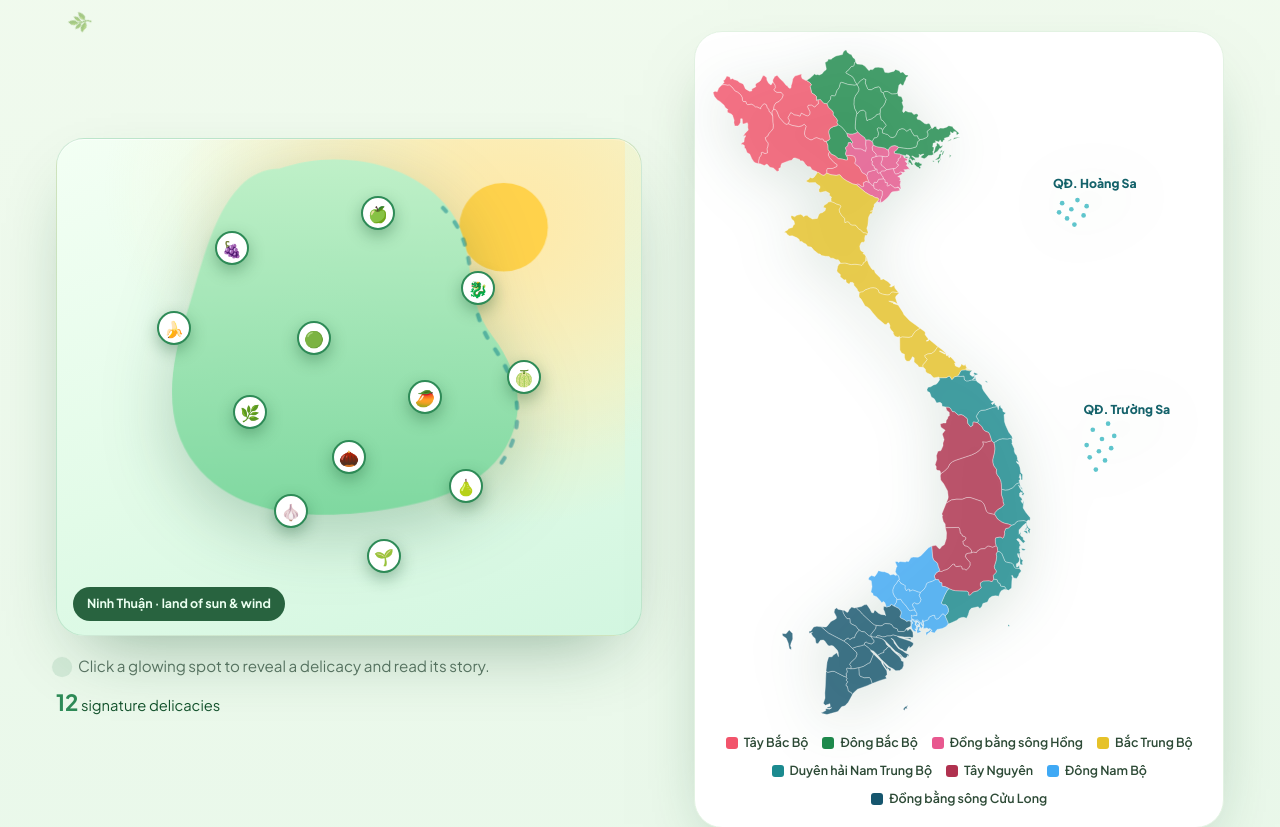
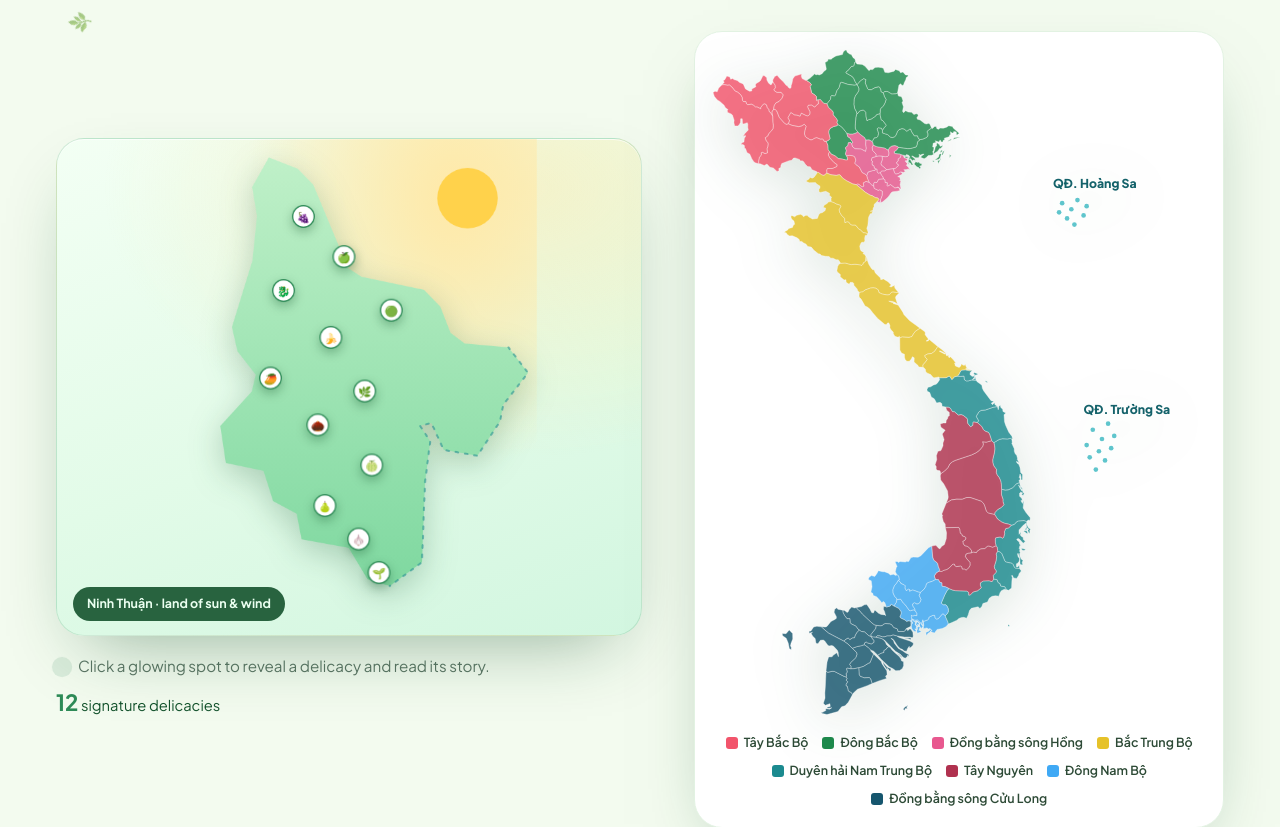
Before and after one commit to TalJa1/VNCom_Map, a React (Vite) app: page / in a window 1280 px wide. Shown: the part 2120-2947 px from the top of the page. Built offline with nearby package versions, Linux system fonts and the light colour scheme.

Commit message:
refactor: Update NinhThuanMap styles and improve hotspot positioning

```diff
--- a/src/App.css
+++ b/src/App.css
@@ -441,7 +441,7 @@
 .story__body .btn { margin-top: 8px; }
 
 /* ============ 3 · MAP ============ */
-.section--map { background: linear-gradient(180deg, var(--bg) 0%, var(--bg-soft) 100%); max-width: none; }
+.section--map { background: transparent; max-width: none; }
 .section--map > * { max-width: 1240px; margin-left: auto; margin-right: auto; }
 .mapgrid {
   position: relative;
--- a/src/components/NinhThuanMap.css
+++ b/src/components/NinhThuanMap.css
@@ -23,15 +23,17 @@
   width: 100%;
   height: 100%;
 }
+.ntmap__land-group {
+  transform-origin: center;
+  animation: ntFloat 9s ease-in-out infinite;
+}
 .ntmap__land {
   filter: drop-shadow(0 14px 24px rgba(16, 80, 40, 0.25));
-  transform-origin: center;
-  animation: ntFloat 9s ease-in-out infinite;
 }
 .ntmap__sun {
   fill: #ffd24a;
   animation: ntSunPulse 5s ease-in-out infinite;
-  transform-origin: 312px 64px;
+  transform-origin: 4980px 8220px;
 }
 .ntmap__coast {
   stroke: rgba(27, 138, 143, 0.55);
@@ -55,22 +57,23 @@
 
 /* ---- hotspots ---- */
 .ntmap__spot {
-  position: absolute;
-  transform: translate(-50%, -50%);
-  width: 34px;
-  height: 34px;
+  position: relative;
+  display: flex;
+  align-items: center;
+  justify-content: center;
+  width: 100%;
+  height: 100%;
   border: none;
   background: transparent;
   cursor: pointer;
   padding: 0;
-  z-index: 2;
   animation: ntRise 0.6s both ease-out;
 }
 .ntmap__spot.is-active { z-index: 6; }
 
 @keyframes ntRise {
-  from { opacity: 0; transform: translate(-50%, calc(-50% + 14px)) scale(0.4); }
-  to { opacity: 1; transform: translate(-50%, -50%) scale(1); }
+  from { opacity: 0; transform: translateY(14px) scale(0.4); }
+  to { opacity: 1; transform: translateY(0) scale(1); }
 }
 
 .ntmap__pulse {
--- a/src/components/NinhThuanMap.tsx
+++ b/src/components/NinhThuanMap.tsx
@@ -8,21 +8,19 @@ interface NinhThuanMapProps {
   onSelect: (productId: string) => void
 }
 
-/* Hand-placed hotspot coordinates (% of the panel box). One per delicacy,
- * scattered over the stylised province silhouette. */
-const SPOTS: { top: number; left: number }[] = [
-  { top: 22, left: 30 },
-  { top: 15, left: 55 },
-  { top: 30, left: 72 },
-  { top: 40, left: 44 },
-  { top: 38, left: 20 },
-  { top: 52, left: 63 },
-  { top: 55, left: 33 },
-  { top: 64, left: 50 },
-  { top: 48, left: 80 },
-  { top: 70, left: 70 },
-  { top: 75, left: 40 },
-  { top: 84, left: 56 },
+const SPOTS: { x: number; y: number }[] = [
+  { x: 4700, y: 8270 },
+  { x: 4760, y: 8330 },
+  { x: 4670, y: 8380 },
+  { x: 4830, y: 8410 },
+  { x: 4740, y: 8450 },
+  { x: 4650, y: 8510 },
+  { x: 4790, y: 8530 },
+  { x: 4720, y: 8580 },
+  { x: 4800, y: 8640 },
+  { x: 4730, y: 8700 },
+  { x: 4780, y: 8750 },
+  { x: 4810, y: 8800 },
 ]
 
 export default function NinhThuanMap({ onSelect }: NinhThuanMapProps) {
@@ -34,9 +32,9 @@ export default function NinhThuanMap({ onSelect }: NinhThuanMapProps) {
     <div className="ntmap">
       <div className="ntmap__panel">
         {/* decorative province silhouette + sun + rays */}
-        <svg className="ntmap__bg" viewBox="0 0 400 360" aria-hidden="true">
+        <svg className="ntmap__bg" viewBox="4525 8132 558 738">
           <defs>
-            <radialGradient id="ntSun" cx="78%" cy="18%" r="60%">
+            <radialGradient id="ntSun" cx="78%" cy="12%" r="55%">
               <stop offset="0%" stopColor="#ffe9a8" />
               <stop offset="100%" stopColor="#ffe9a8" stopOpacity="0" />
             </radialGradient>
@@ -45,30 +43,36 @@ export default function NinhThuanMap({ onSelect }: NinhThuanMapProps) {
               <stop offset="100%" stopColor="#7fd8a0" />
             </linearGradient>
           </defs>
-          <rect width="400" height="360" fill="url(#ntSun)" />
-          <circle className="ntmap__sun" cx="312" cy="64" r="30" />
+          <rect x="4525" y="8132" width="558" height="738" fill="url(#ntSun)" />
+          <circle className="ntmap__sun" cx="4980" cy="8220" r="42" />
+          <g className="ntmap__land-group">
             <path
               className="ntmap__land"
               fill="url(#ntLand)"
-            d="M150 24c40-14 92-6 120 26 26 30 10 64 34 96 20 26 26 58 6 86-22 30-66 38-104 42-44 4-92-2-118-36-24-30-18-72-6-108 10-30 18-72 40-94 8-8 18-12 28-12Z"
+              d="M5004 8466L5033 8504L4996 8551L4991 8576L4957 8627L4907 8618L4889 8578L4872 8582L4887 8605L4879 8667L4874 8785L4826 8820L4793 8810L4765 8763L4695 8750L4688 8712L4653 8693L4639 8648L4583 8636L4575 8581L4622 8530L4628 8505L4601 8470L4593 8434L4624 8335L4631 8269L4624 8226L4649 8182L4692 8199L4715 8223L4766 8347L4786 8360L4879 8380L4903 8405L4918 8444L4939 8460L5004 8466Z"
             />
-          {/* coastline dashes */}
             <path
               className="ntmap__coast"
               fill="none"
-            d="M268 50c30 30 12 66 36 100 20 28 26 60 4 88"
+              d="M5004 8466L5033 8504L4996 8551L4991 8576L4957 8627L4907 8618L4889 8578L4872 8582L4887 8605L4879 8667L4874 8785L4826 8820"
             />
-        </svg>
-
             {items.map((p, i) => {
-          const pos = SPOTS[i] ?? { top: 50, left: 50 }
+              const pos = SPOTS[i] ?? { x: 4750, y: 8500 }
               const isActive = active === i
+              const sz = 46
               return (
+                <foreignObject
+                  key={p.id}
+                  x={pos.x - sz / 2}
+                  y={pos.y - sz / 2}
+                  width={sz}
+                  height={sz}
+                  overflow="visible"
+                >
                   <button
-              key={p.id}
                     type="button"
                     className={`ntmap__spot ${isActive ? 'is-active' : ''}`}
-              style={{ top: `${pos.top}%`, left: `${pos.left}%`, animationDelay: `${i * 0.18}s` }}
+                    style={{ animationDelay: `${i * 0.18}s` }}
                     onMouseEnter={() => setActive(i)}
                     onFocus={() => setActive(i)}
                     onMouseLeave={() => setActive((cur) => (cur === i ? null : cur))}
@@ -85,8 +89,11 @@ export default function NinhThuanMap({ onSelect }: NinhThuanMapProps) {
                       </span>
                     )}
                   </button>
+                </foreignObject>
               )
             })}
+          </g>
+        </svg>
 
         <span className="ntmap__tag">{t.map.region}</span>
       </div>
```
Lines whose indentation alone changed are shown as unchanged.
